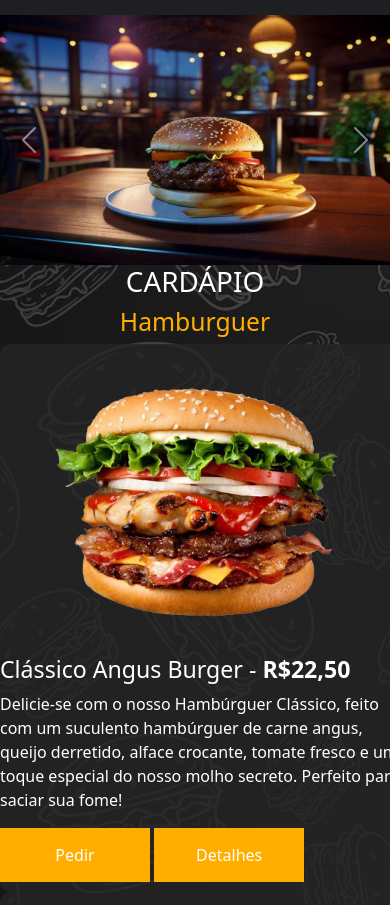
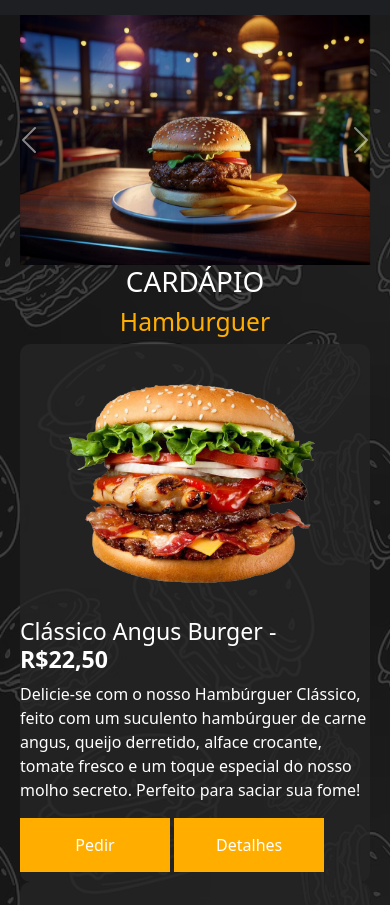
Before and after one commit to PauloHenrrq/CardapioDigital, a plain HTML site: page index.html in a window 390 px wide. Shown: the part 195-1100 px from the top of the page. Drawn offline with nearby package versions, Linux system fonts and the light colour scheme; a web font is replaced by a local one.

Commit message:
Cardápio Final

```diff
--- a/style.css
+++ b/style.css
@@ -152,15 +152,19 @@ button
 
 @media(max-width: 800px) {
     .boxProduto {
-        width: 400px;
+        width: 350px;
         padding: 10px 0;
     }
 
     .boxTexto {
-        width: 400px
+        width: 350px
     }
 
     .carrosel {
-        width: 400px;
+        width: 350px;
+    }
+
+    .imagemProduto {
+        width: 350px;
     }
 }
```
